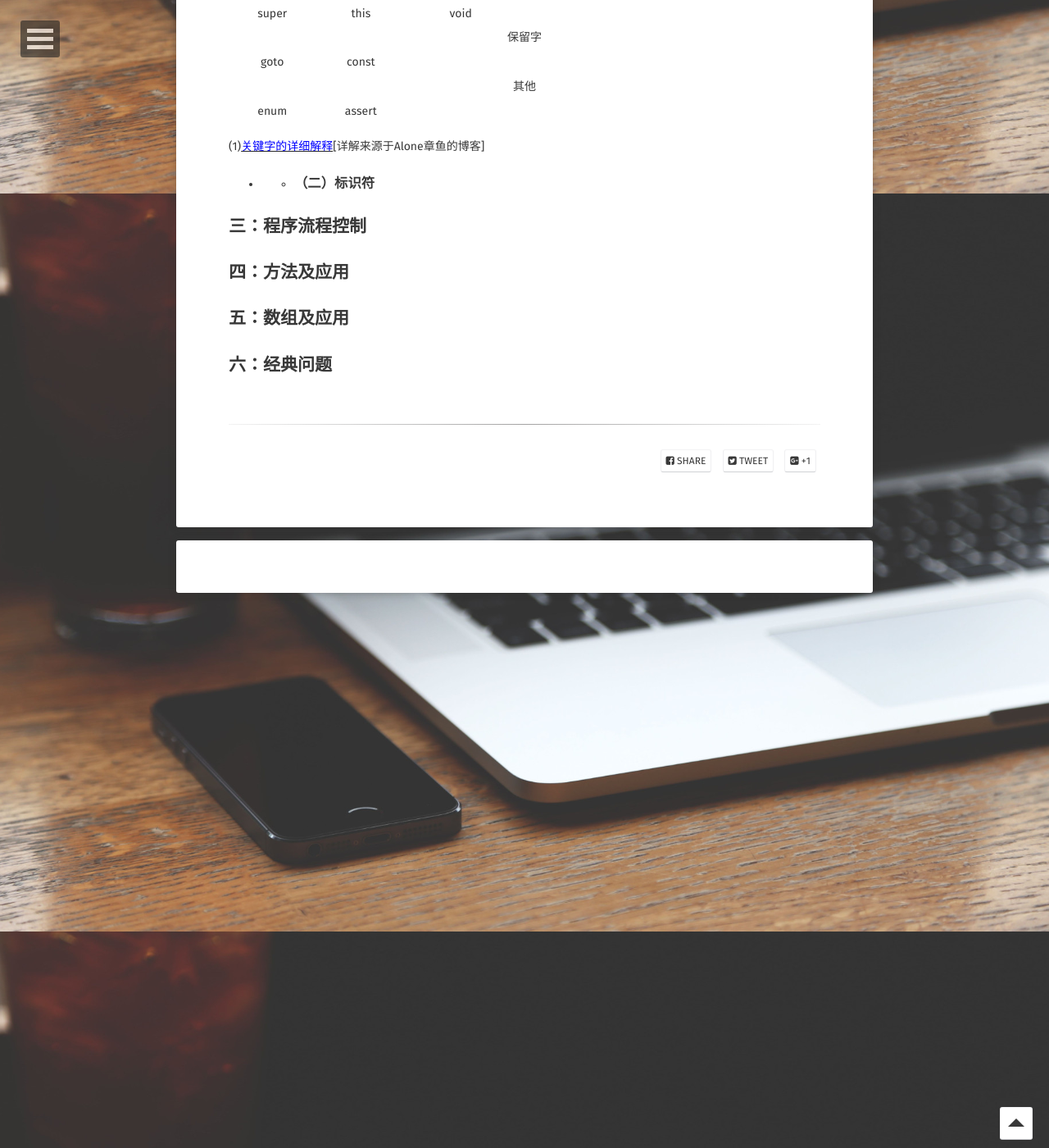
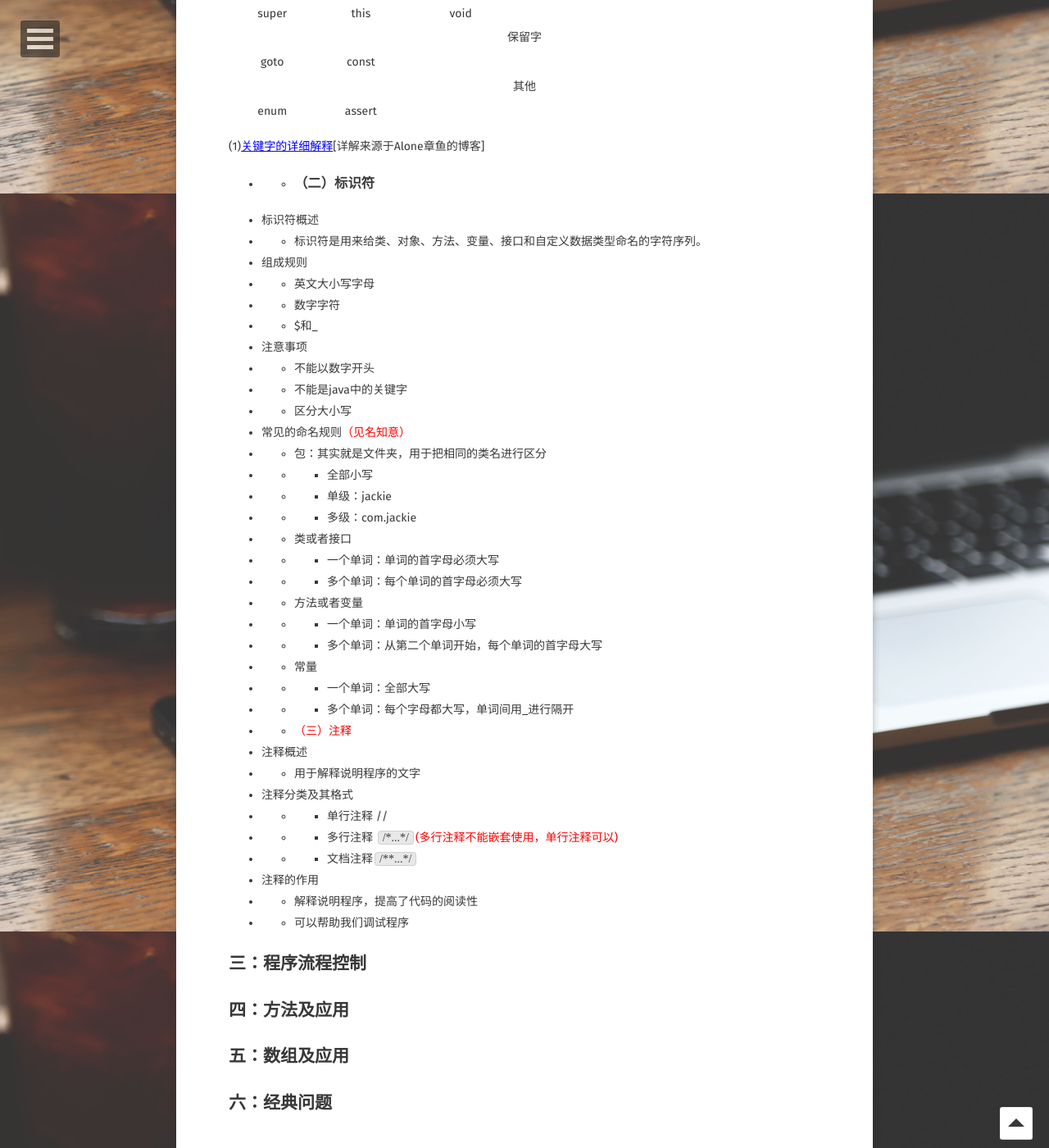
Before and after one commit to jackieliutao/javaStudyRoute, a Jekyll site: the page built from pages/第一阶段/basic-grammer.md, in a window 1280 px wide and 1400 px high, scrolled down 1564 px. Shown: the whole window at 82% size. Built offline with Jekyll 4.4.1, drawn with Linux system fonts in a browser that asks for light colours; some web fonts are replaced; comment, search, counter and statistics services are not loaded.

Commit message:
添加内容

````diff
--- a/pages/第一阶段/basic-grammer.md
+++ b/pages/第一阶段/basic-grammer.md
@@ -21,14 +21,15 @@ comments: true
 
 <h2 id="buildJDK">一：JDK环境搭建</h2>
 
-- <h2 id="basicGrammer">二：Java语法基础</h2>
-- - <h3 id="keyWords">（一）关键字</h3>
-* 关键字概述
-* * 被Java语言赋予特定含义的单词
-* 关键字特点
-* * 组成关键字的字母全部小写
-* 关键字注意事项
-* * goto和const作为保留子存在，目前并不使用
+<h2 id="basicGrammer">二：Java语法基础</h2>
+
+- <h3 id="keyWords">（一）关键字</h3>
+* * 关键字概述
+* * * 被Java语言赋予特定含义的单词
+* * 关键字特点
+* * * 组成关键字的字母全部小写
+* * 关键字注意事项
+* * * goto和const作为保留子存在，目前并不使用
 
 <table>
   <tr>
@@ -159,6 +160,53 @@ comments: true
 (1)[<font color="blue">关键字的详细解释</font>](http://www.cnblogs.com/AloneZ/p/java1.html)[详解来源于Alone章鱼的博客]
 
 - - <h3 id="symbol">（二）标识符</h3>
+* 标识符概述
+* * 标识符是用来给类、对象、方法、变量、接口和自定义数据类型命名的字符序列。
+
+
+* 组成规则
+* * 英文大小写字母
+* * 数字字符
+* * $和_
+
+
+* 注意事项
+* * 不能以数字开头
+* * 不能是java中的关键字
+* * 区分大小写
+
+
+* 常见的命名规则<font color="red">（见名知意）</font>
+* * 包：其实就是文件夹，用于把相同的类名进行区分
+* * * 全部小写
+* * * 单级：jackie
+* * * 多级：com.jackie
+* * 类或者接口
+* * * 一个单词：单词的首字母必须大写
+* * * 多个单词：每个单词的首字母必须大写
+* * 方法或者变量
+* * * 一个单词：单词的首字母小写
+* * * 多个单词：从第二个单词开始，每个单词的首字母大写
+* * 常量
+* * * 一个单词：全部大写
+* * * 多个单词：每个字母都大写，单词间用_进行隔开
+
+
+- - <font color="red">（三）注释</font>
+* 注释概述
+* * 用于解释说明程序的文字
+
+
+* 注释分类及其格式
+* * * 单行注释 //
+* * * 多行注释 ```/*...*/```<font color="red">(多行注释不能嵌套使用，单行注释可以)</font>
+* * * 文档注释```/**...*/```
+
+
+* 注释的作用
+* * 解释说明程序，提高了代码的阅读性
+* * 可以帮助我们调试程序
+
 <h2 id="flowControl">三：程序流程控制</h2>
 <h2 id="methodApplication">四：方法及应用</h2>
 <h2 id="arrayApplication">五：数组及应用</h2>
````
